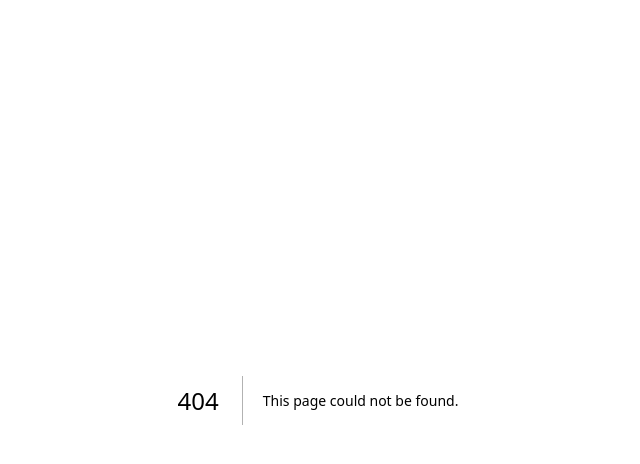
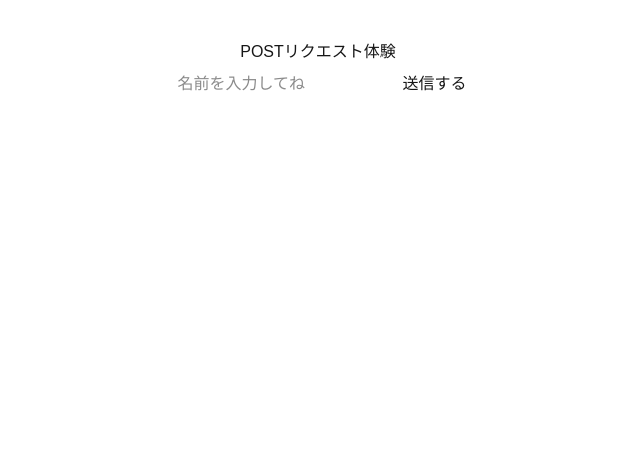
Before and after one commit to k-0120/k-portfolio-next, a Next.js app: page /post_test in a window 1280 px wide. Before the commit this address had no page. Shown: the top 464 px of the page, without its empty margins (322-962 px from the left). Built offline with nearby package versions, Linux system fonts and the light colour scheme.

Commit message:
api test

```diff
--- /dev/null
+++ b/src/pages/fetch_test.tsx
@@ -0,0 +1,30 @@
+import { useState } from "react";
+
+export default function FetchTest() {
+  const [message, setMessage] = useState("");
+
+  const fetchData = async () => {
+    try {
+      // const response = await fetch("/api/hello");
+      const response = await fetch("/api/hello", {
+        method: "POST",
+        headers: {
+          "Content-Type": "application/json",
+        },
+        body: JSON.stringify({ name: "K" }),
+      });
+      const data = await response.json();
+      setMessage(data.message);
+    } catch (error) {
+      console.error("エラーが起きた:", error);
+    }
+  };
+
+  return (
+    <div style={{ textAlign: "center", padding: "40px" }}>
+      <h1>Fetch Test</h1>
+      <button onClick={fetchData}>データを取得する</button>
+      <p>{message}</p>
+    </div>
+  );
+}
--- /dev/null
+++ b/src/pages/post_test.tsx
@@ -0,0 +1,37 @@
+import { useState } from "react";
+
+export default function PostTest() {
+  const [name, setName] = useState("");
+  const [message, setMessage] = useState("");
+
+  const sendData = async () => {
+    try {
+      const response = await fetch("/api/hello", {
+        method: "POST",
+        headers: {
+          "Content-Type": "application/json",
+        },
+        body: JSON.stringify({ name: name }),
+      });
+      const data = await response.json();
+      setMessage(data.message);
+    } catch (error) {
+      console.error("エラーが起きた:", error);
+    }
+  };
+
+  return (
+    <div style={{ textAlign: "center", padding: "40px" }}>
+      <h1>POSTリクエスト体験</h1>
+      <input
+        type="text"
+        placeholder="名前を入力してね"
+        value={name}
+        onChange={(e) => setName(e.target.value)}
+        style={{ marginRight: "10px", padding: "8px" }}
+      />
+      <button onClick={sendData}>送信する</button>
+      <p>{message}</p>
+    </div>
+  );
+}
```
